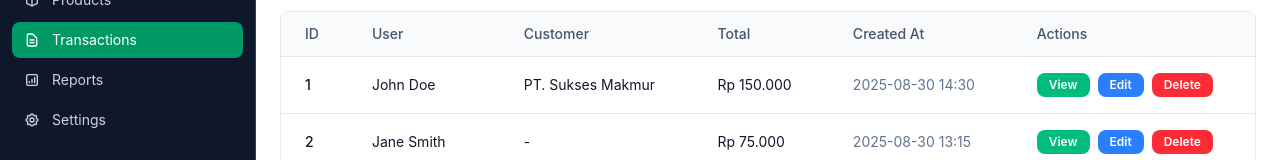
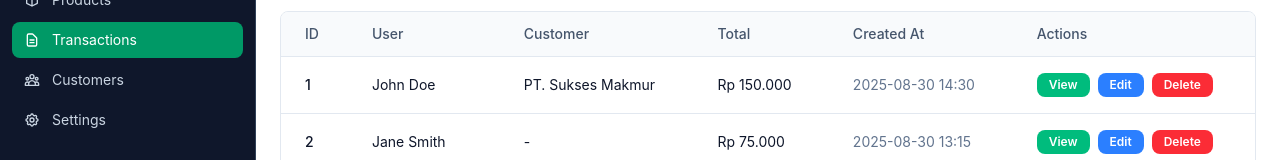
Before and after one commit to nazmisani/minipos-client, a Next.js app in the folder client/: page /transactions in a window 1280 px wide. Shown: the part 143-303 px from the top of the page. Built offline with nearby package versions, Linux system fonts and the light colour scheme.

Commit message:
feat(sidebar): rename ReportsIcon to CustomersIcon and update associated path

```diff
--- a/client/src/components/Sidebar.tsx
+++ b/client/src/components/Sidebar.tsx
@@ -52,7 +52,7 @@
   </svg>
 );
 
-const ReportsIcon = () => (
+const CustomersIcon = () => (
   <svg
     className="w-4 h-4"
     fill="none"
@@ -63,7 +63,7 @@
       strokeLinecap="round"
       strokeLinejoin="round"
       strokeWidth={2}
-      d="M16 8v8m-4-5v5m-4-2v2m-2 4h12a2 2 0 002-2V6a2 2 0 00-2-2H6a2 2 0 00-2 2v12a2 2 0 002 2z"
+      d="M17 20h5v-2a3 3 0 00-5.356-1.857M17 20H7m10 0v-2c0-.656-.126-1.283-.356-1.857M7 20H2v-2a3 3 0 015.356-1.857M7 20v-2c0-.656.126-1.283.356-1.857m0 0a5.002 5.002 0 019.288 0M15 7a3 3 0 11-6 0 3 3 0 016 0zm6 3a2 2 0 11-4 0 2 2 0 014 0zM7 10a2 2 0 11-4 0 2 2 0 014 0z"
     />
   </svg>
 );
@@ -131,10 +131,10 @@
       path: "/transactions",
     },
     {
-      id: "reports",
-      label: "Reports",
-      icon: <ReportsIcon />,
-      path: "/reports",
+      id: "customers",
+      label: "Customers",
+      icon: <CustomersIcon />,
+      path: "/customers",
     },
     {
       id: "settings",
--- a/client/src/components/dashboard/SummaryCards.tsx
+++ b/client/src/components/dashboard/SummaryCards.tsx
@@ -14,7 +14,7 @@
     // Format currency in a more compact way for large numbers
     if (amount >= 1000000) {
       const millions = amount / 1000000;
-      return `Rp ${millions.toFixed(1).replace('.0', '')}M`;
+      return `Rp ${millions.toFixed(1).replace(".0", "")}M`;
     } else if (amount >= 1000) {
       const thousands = amount / 1000;
       return `Rp ${thousands.toFixed(0)}K`;
```
